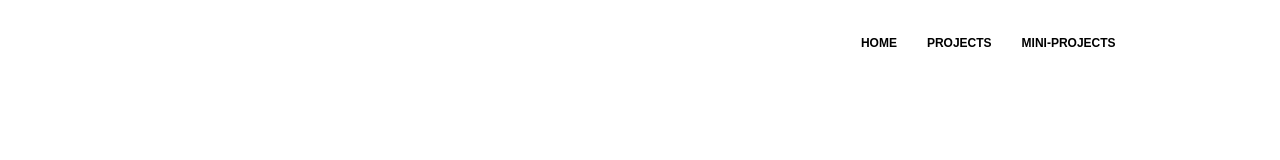
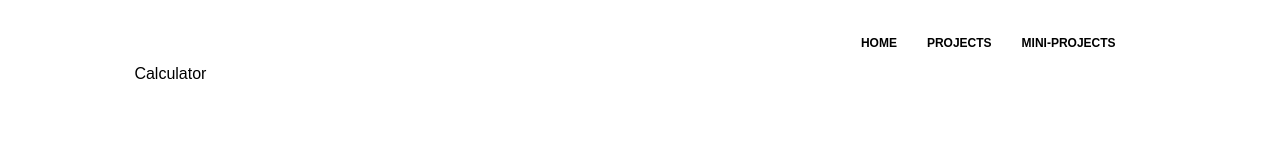
Before and after one commit to FayeCarter/portfolio, a React (Create React App) app: page /mini-projects in a window 1280 px wide. Shown: the top 160 px of the page. Built offline with nearby package versions, Linux system fonts and the light colour scheme.

Commit message:
Add calculator link test to mini-projects page

```diff
--- a/src/components/MiniProjects.js
+++ b/src/components/MiniProjects.js
@@ -7,8 +7,9 @@ function MiniProjects() {
     <div>
       <Links />
       <div className="Window">
-        <div className="Projects">
-          <Navigation />
+        <Navigation />
+        <div className="Mini-Projects">
+          <a className="calculator-link">Calculator</a>
         </div>
       </div>
     </div>
```
Also changed, not shown: 1 other file (tests, documents, lock files or other folders).
